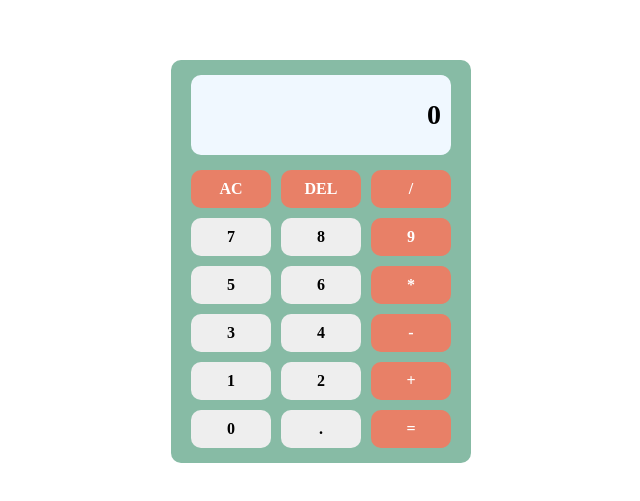
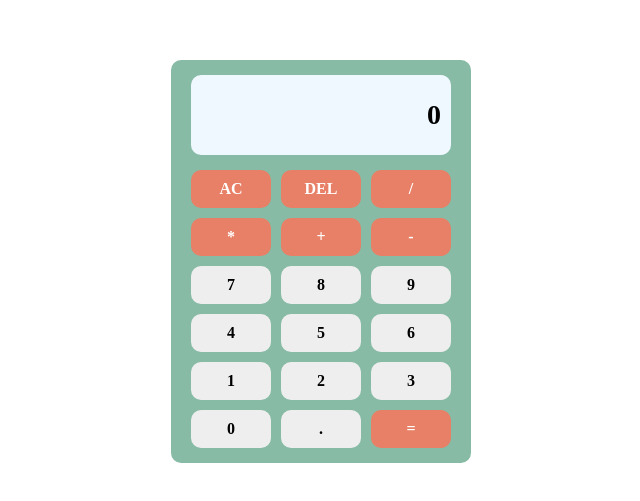
Before and after one commit to mazeneltayeb/Calculator, a plain HTML site: page index.html in a window 1280 px wide. Shown: the part 147-648 px from the top of the page, without its empty margins (319-959 px from the left). Drawn offline with Linux system fonts and the light colour scheme.

Commit message:
Frist Commit
v3

```diff
--- a/index.html
+++ b/index.html
@@ -19,18 +19,22 @@
             <div class="ac" data-value="AC">AC</div>
             <div class="del" data-value="Del">DEL</div>
             <div class="divide mark all operation" data-value="/">/</div>
+
+
+            <div class="multiple mark all operation" data-value="*">*</div>
+            <div class="plus mark all operation" data-value="+">+</div>
+
+            <div class="subtaction mark all operation" data-value="-">-</div>
             <div class="seven all" data-value="7">7</div>
             <div class="eight  all" data-value="8">8</div>
             <div class="nine  all" data-value="9">9</div>
+            <div class="four  all" data-value="4">4</div>
             <div class="five  all" data-value="5">5</div>
             <div class="six  all" data-value="6">6</div>
-            <div class="multiple mark all operation" data-value="*">*</div>
-            <div class="three  all" data-value="3">3</div>
-            <div class="four  all" data-value="4">4</div>
-            <div class="subtaction mark all operation" data-value="-">-</div>
             <div class="one  all" data-value="1">1</div>
             <div class="two  all" data-value="2">2</div>
-            <div class="plus mark all operation" data-value="+">+</div>
+            <div class="three  all" data-value="3">3</div>
+
             <div class="zero  all" data-value="0">0</div>
             <div class="dot all" data-value=".">.</div>
             <div class="equal operation" data-value="=">=</div>
--- a/main2.js
+++ b/main2.js
@@ -9,7 +9,6 @@ let calc = (btnValue) => {
         operation = eval(operation)
         resolve = operation
         display.innerHTML = resolve
-
     }
      if (btnValue === "AC") {
         operation = ""
@@ -22,5 +21,5 @@ let calc = (btnValue) => {
     display.innerHTML = operation
 }
 buttons.forEach((button) => {
-    button.addEventListener("click", (e) => calc(e.target.dataset.value))
+    button.addEventListener("click", (e) => calc(e.target.dataset.value) )
 })
--- a/styleTwo.css
+++ b/styleTwo.css
@@ -41,7 +41,7 @@ padding: 15px 20px;
     font-weight: bold;
 
 }
-.operation , .del, .ac ,.nine{
+.operation , .del, .ac {
     background-color: #E88067 !important;
     color: white;
     font-weight: bold;
```
